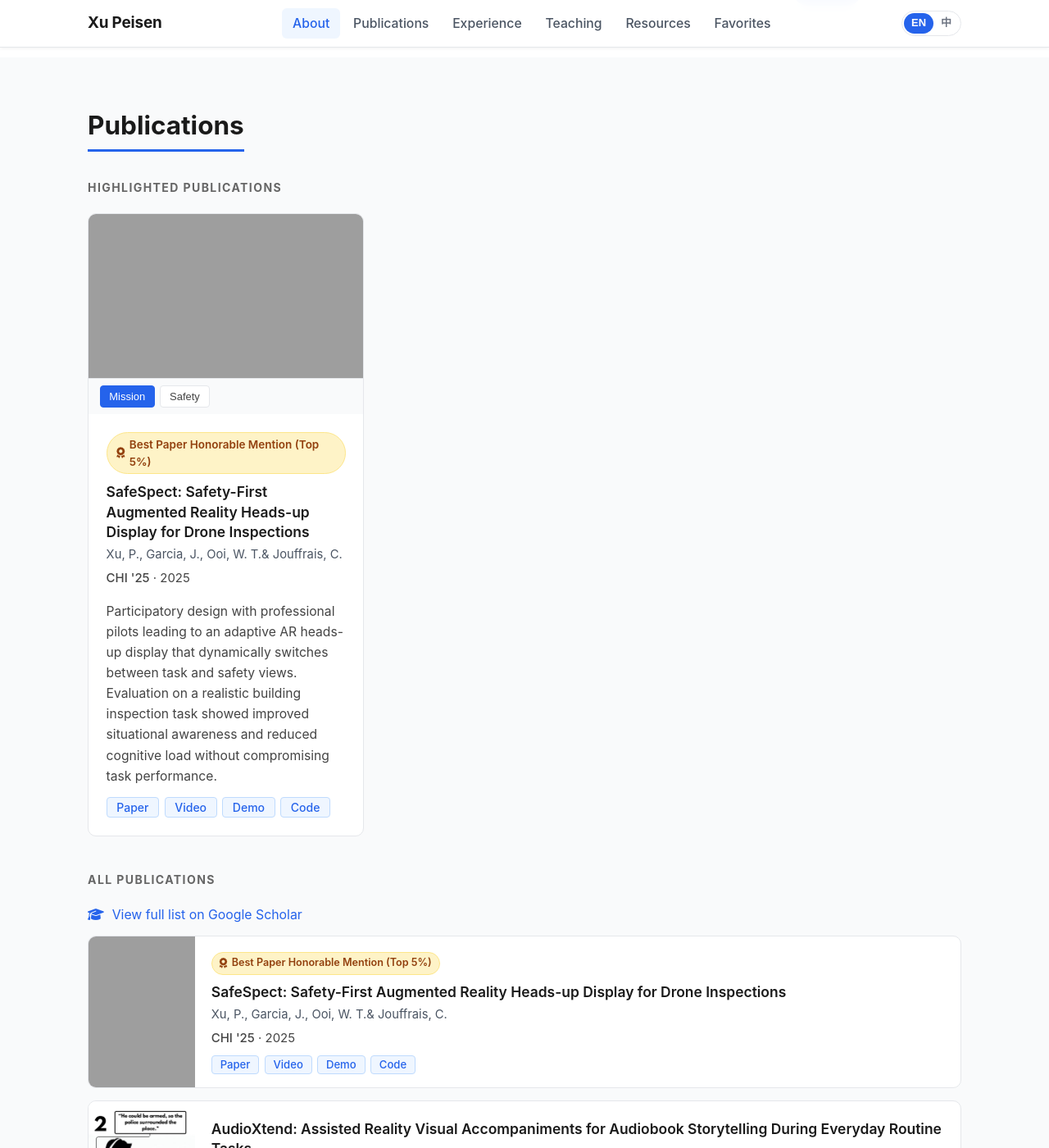
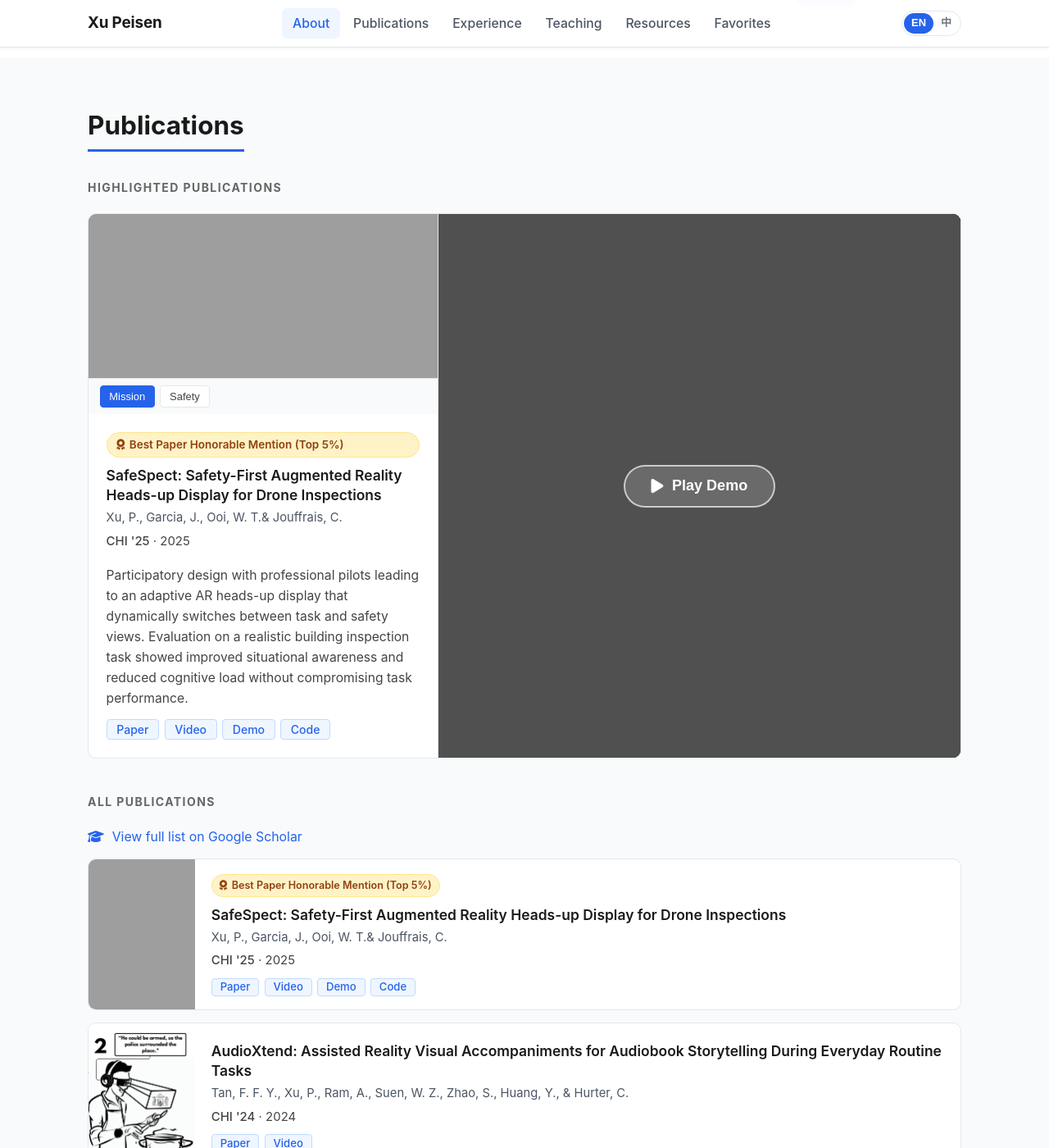
Before and after one commit to PepperXu/PepperXu.github.io, a Jekyll site: the page built from _pages/about.md, in a window 1280 px wide and 1400 px high, scrolled down 587 px. Shown: the whole window at 82% size. Built offline with Jekyll 4.4.1, drawn with Linux system fonts in a browser that asks for light colours; a script that is not in the unit is left out.

Commit message:
embed demo

```diff
--- a/_layouts/one-page.html
+++ b/_layouts/one-page.html
@@ -120,7 +120,8 @@ layout: compress
           <h3 class="op-subsection__title"><span data-en="Highlighted Publications" data-zh="重点论文">Highlighted Publications</span></h3>
           <div class="op-pub-grid op-pub-grid--featured">
             {% for pub in featured_pubs reversed %}
-            <article class="op-pub-card op-pub-card--featured">
+            <article class="op-pub-card op-pub-card--featured{% if pub.webglurl %} op-pub-card--with-webgl{% endif %}">
+              <div class="op-pub-card__split-left">
                 {% if pub.header.images and pub.header.images.size > 0 %}
                 <div class="op-pub-card__fig op-pub-card__fig--gallery">
                   <div class="op-pub-card__fig-imgs">
@@ -174,6 +175,31 @@ layout: compress
                     {% if pub.codeurl %}<a href="{{ pub.codeurl }}" class="op-tag" target="_blank" rel="noopener"><span data-en="Code" data-zh="代码">Code</span></a>{% endif %}
                   </div>
                 </div>
+              </div>
+              {% if pub.webglurl %}
+              <div class="op-pub-card__split-right">
+                <div class="op-webgl-placeholder">
+                  {% if pub.header.teaser %}
+                  <img src="{{ pub.header.teaser | prepend: base_path }}" alt="" class="op-webgl-placeholder__bg" loading="lazy" />
+                  {% elsif pub.header.images and pub.header.images.size > 0 %}
+                  <img src="{{ pub.header.images[0].src | prepend: base_path }}" alt="" class="op-webgl-placeholder__bg" loading="lazy" />
+                  {% endif %}
+                  <button type="button" class="op-webgl-play-btn" aria-label="Play interactive demo">
+                    <i class="fas fa-play" aria-hidden="true"></i>
+                    <span data-en="Play Demo" data-zh="运行演示">Play Demo</span>
+                  </button>
+                </div>
+                <iframe data-src="{{ pub.webglurl }}"
+                        title="{{ pub.title }} — Interactive Demo"
+                        allowfullscreen
+                        frameborder="0"
+                        class="op-pub-webgl-frame"
+                        style="display:none"></iframe>
+                <button type="button" class="op-webgl-close-btn" aria-label="Close demo" style="display:none">
+                  <i class="fas fa-times" aria-hidden="true"></i>
+                </button>
+              </div>
+              {% endif %}
             </article>
             {% endfor %}
           </div>
@@ -485,6 +511,31 @@ layout: compress
         }, { passive: true });
       }
 
+      document.querySelectorAll('.op-webgl-play-btn').forEach(function (btn) {
+        btn.addEventListener('click', function () {
+          var right = btn.closest('.op-pub-card__split-right');
+          var placeholder = right.querySelector('.op-webgl-placeholder');
+          var frame = right.querySelector('.op-pub-webgl-frame');
+          var closeBtn = right.querySelector('.op-webgl-close-btn');
+          frame.setAttribute('src', frame.getAttribute('data-src'));
+          frame.style.display = '';
+          placeholder.style.display = 'none';
+          closeBtn.style.display = '';
+        });
+      });
+
+      document.querySelectorAll('.op-webgl-close-btn').forEach(function (btn) {
+        btn.addEventListener('click', function () {
+          var right = btn.closest('.op-pub-card__split-right');
+          var placeholder = right.querySelector('.op-webgl-placeholder');
+          var frame = right.querySelector('.op-pub-webgl-frame');
+          frame.setAttribute('src', 'about:blank');
+          frame.style.display = 'none';
+          placeholder.style.display = '';
+          btn.style.display = 'none';
+        });
+      });
+
       document.querySelectorAll('.op-pub-card__fig--gallery').forEach(function (gallery) {
         var imgs = gallery.querySelectorAll('.op-pub-fig-img');
         var btns = gallery.querySelectorAll('.op-pub-fig-btn');
--- a/_sass/layout/_one-page.scss
+++ b/_sass/layout/_one-page.scss
@@ -400,6 +400,113 @@
     }
   }
 
+  // Featured card with side-by-side WebGL demo
+  &--with-webgl {
+    flex-direction: row;
+    grid-column: 1 / -1;
+
+    .op-pub-card__split-left {
+      flex: 0 0 40%;
+      display: flex;
+      flex-direction: column;
+      min-width: 0;
+
+      .op-pub-card__fig {
+        height: 200px;
+      }
+
+      .op-pub-card__fig--gallery {
+        height: auto;
+      }
+
+      .op-pub-card__body {
+        flex: 1;
+      }
+    }
+
+    .op-pub-card__split-right {
+      flex: 1;
+      min-height: 480px;
+      border-left: 1px solid var(--op-border);
+      background: #000;
+      position: relative;
+    }
+
+    .op-pub-webgl-frame {
+      width: 100%;
+      height: 100%;
+      display: block;
+      border: none;
+    }
+  }
+}
+
+.op-webgl-placeholder {
+  position: relative;
+  width: 100%;
+  height: 100%;
+  display: flex;
+  align-items: center;
+  justify-content: center;
+  background: #111;
+
+  &__bg {
+    position: absolute;
+    inset: 0;
+    width: 100%;
+    height: 100%;
+    object-fit: cover;
+    opacity: 0.45;
+  }
+}
+
+.op-webgl-play-btn {
+  position: relative;
+  z-index: 1;
+  display: inline-flex;
+  align-items: center;
+  gap: 0.6rem;
+  padding: 0.75rem 1.75rem;
+  background: rgba(255, 255, 255, 0.15);
+  border: 2px solid rgba(255, 255, 255, 0.65);
+  border-radius: 50px;
+  color: #fff;
+  font-size: 1rem;
+  font-weight: 600;
+  cursor: pointer;
+  backdrop-filter: blur(6px);
+  transition: background 0.2s, transform 0.15s;
+
+  i { font-size: 1.1rem; }
+
+  &:hover {
+    background: rgba(255, 255, 255, 0.28);
+    transform: scale(1.06);
+  }
+}
+
+.op-webgl-close-btn {
+  position: absolute;
+  top: 0.5rem;
+  right: 0.5rem;
+  z-index: 10;
+  width: 2rem;
+  height: 2rem;
+  background: rgba(0, 0, 0, 0.5);
+  border: none;
+  border-radius: 50%;
+  color: #fff;
+  cursor: pointer;
+  display: flex;
+  align-items: center;
+  justify-content: center;
+  font-size: 0.85rem;
+  transition: background 0.2s;
+
+  &:hover { background: rgba(0, 0, 0, 0.85); }
+}
+
+.op-pub-card {
   // Row (horizontal compact card)
   &--row {
     display: flex;
@@ -1091,6 +1198,22 @@ html.op-body--zh {
     grid-template-columns: 1fr;
   }
 
+  .op-pub-card--with-webgl {
+    flex-direction: column;
+    grid-column: auto;
+
+    .op-pub-card__split-left {
+      flex: none;
+      width: 100%;
+    }
+
+    .op-pub-card__split-right {
+      min-height: 360px;
+      border-left: none;
+      border-top: 1px solid var(--op-border);
+    }
+  }
+
   .op-pub-card--row .op-pub-card__thumb {
     display: none;
   }
```
Also changed, not shown: _publications/2025-04-25-safespect.md (+3 -2 lines), .claude/settings.local.json, 2 other files. Lines whose indentation alone changed are shown as unchanged.
